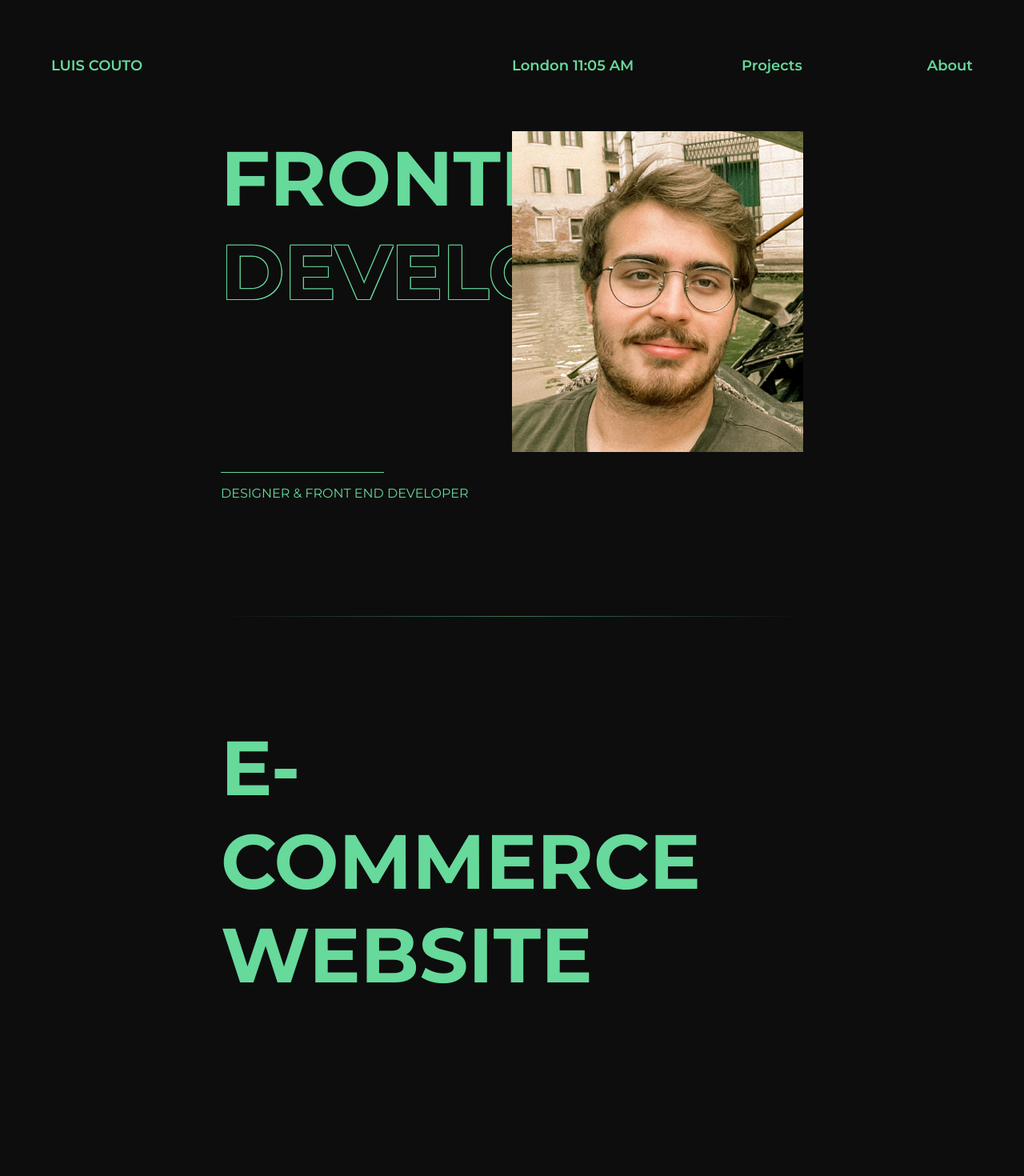
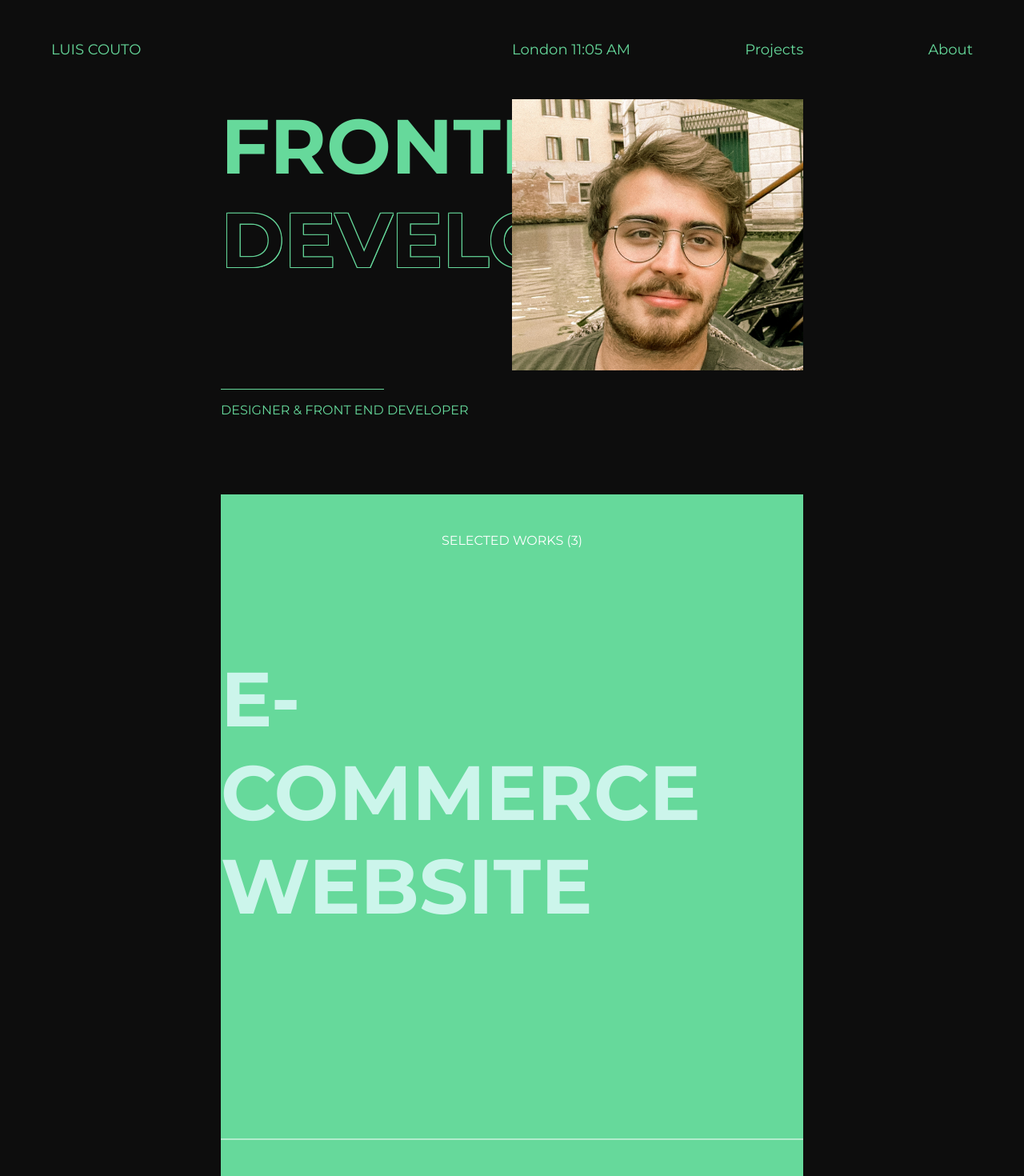
Before and after one commit to luiscouto99/portfolio-nextjs, a Next.js app: page / in a window 1280 px wide. Shown: the top 1470 px of the page at 80% size. Built offline with nearby package versions, Linux system fonts and the light colour scheme.

Commit message:
project section

```diff
--- a/components/Header.tsx
+++ b/components/Header.tsx
@@ -4,7 +4,7 @@ import Link from 'next/link'
 import styled from 'styled-components'
 
 const HeaderContainer = styled.header`
-  margin: 32px 64px;
+  margin: 12px 64px;
   height: 100px;
   display: flex;
   align-items: center;
@@ -16,7 +16,7 @@ const NavBar = styled.nav`
   justify-content: space-between;
   font-size: 18px;
   width: 100%;
-  font-weight: 600;
+  font-weight: 400;
 `;
 
 const Logo = styled.div`
--- a/components/Layout.tsx
+++ b/components/Layout.tsx
@@ -17,7 +17,7 @@ const Main = styled.main`
   flex: 1;
   display: flex;
   flex-direction: column;
-  margin: 0 64px;
+  /* margin: 0 64px; */
 `;
 
 const Layout = ({ children } : { children: any}) => {
--- /dev/null
+++ b/pages/Home/components/HeroSection.tsx
@@ -0,0 +1,85 @@
+import React from 'react'
+import Image from 'next/image'
+
+import portrait from '../../../public/images/portrait.jpg'
+
+import styled from 'styled-components'
+
+const Hero = styled.section`
+  margin: 0 276px;
+  display: flex;
+`;
+
+const HeroInfo = styled.div`
+  width: 50%;
+  display: flex;
+  flex-direction: column;
+  justify-content: center;
+`;
+
+type TitleProps = {
+  outline?: boolean;
+}
+const Title = styled.h1<TitleProps>`
+  text-transform: uppercase;
+  font-size: 96px;
+  font-weight: 700;
+  margin: 0;
+  padding-bottom: 128px;
+`;
+
+const TitleSpan = styled.span`
+  color: var(--background-color);
+  text-shadow:
+      1px 1px 0 var(--primary-color),
+      -1px -1px 0 var(--primary-color),
+      1px -1px 0 var(--primary-color),
+      -1px 1px 0 var(--primary-color),
+      1px 1px 0 var(--primary-color);
+`;
+
+const CareerContainer = styled.div``;
+
+const Separator = styled.div`
+  width: 204px;
+  height: 1px;
+  background-color: var(--primary-color);
+`;
+
+const Careers = styled.p`
+  text-transform: uppercase;
+  font-size: 16px;
+`;
+
+const HeroPortrait = styled.div`
+  width: 50%;
+
+  &:nth-child(1)  {
+    width: 100%;
+  }
+`;
+
+const ImageContainer = styled(Image)`
+  width: 100%;
+`;
+
+const HeroSection = () => {
+  return (
+    <Hero>
+        <HeroInfo>
+          <Title>Frontend <TitleSpan>Developer</TitleSpan></Title>
+
+          <CareerContainer>
+            <Separator />
+            <Careers>Designer & Front End Developer</Careers>
+          </CareerContainer>
+        </HeroInfo>
+
+        <HeroPortrait>
+          <ImageContainer src={portrait} alt="portrait of myself" layout='responsive' />
+        </HeroPortrait>
+      </Hero>
+  )
+}
+
+export default HeroSection
--- /dev/null
+++ b/pages/Home/components/ProjectSection.tsx
@@ -0,0 +1,62 @@
+import React from 'react'
+
+import ProjectCard from '../../../components/ProjectCard'
+import { projectsDB } from '../../../projectsDB'
+
+import styled from 'styled-components'
+
+type ProjectsProps = {
+    pageYOffset: number;
+}
+const Projects = styled.section<ProjectsProps>`
+    margin: ${props => props.pageYOffset > 0 ? '80px 0' : '80px 276px'};
+    padding: ${props => props.pageYOffset > 0 ? '48px 276px' : '48px 0'};
+    transition: all 0.6s ease-in-out;
+    display: flex;
+    flex-direction: column;
+    row-gap: 100px;
+    background-color: var(--primary-color);
+    color: var(--secondary-color);
+`;
+
+const ScrollButton = styled.div`
+`;
+
+const SectionTitle = styled.p`
+    text-transform: uppercase;
+    text-align: center;
+    margin: 0;
+    color: white;
+    cursor: pointer;
+`;
+
+const ProjectSeparator = styled.div`
+    width: 100%;
+    height: 2px;
+    opacity: 0.5;
+    background: white;
+    /* background: linear-gradient(to right, var(--background-color), var(--primary-color), var(--background-color)); */
+`;
+
+const ProjectSection = ({ pageYOffset }: { pageYOffset: number }) => {
+
+    return (
+        <Projects pageYOffset={pageYOffset}>
+            <ScrollButton onClick={() => window.scrollTo(0, 835)}>
+                <SectionTitle>
+                    Selected Works (3)
+                </SectionTitle>
+            </ScrollButton>
+            {projectsDB.map((project) => {
+                return (
+                    <>
+                        <ProjectCard key={project.id} project={project} pageYOffset={pageYOffset} />
+                        <ProjectSeparator />
+                    </>
+                )
+            })}
+        </Projects>
+    )
+}
+
+export default ProjectSection
--- a/pages/index.tsx
+++ b/pages/index.tsx
@@ -1,102 +1,17 @@
+import { useEffect, useState } from 'react'
 import type { NextPage } from 'next'
 import Head from 'next/head'
-import Image from 'next/image'
 
-import portrait from '../public/images/portrait.jpg'
-
-import styled, { css } from 'styled-components'
-import ProjectCard from '../components/ProjectCard'
-import { projectsDB } from '../projectsDB'
-import { useEffect, useState } from 'react'
-
-const Hero = styled.section`
-  margin: 0 212px;
-  display: flex;
-`;
-
-const HeroInfo = styled.div`
-  width: 50%;
-  display: flex;
-  flex-direction: column;
-  justify-content: center;
-`;
-
-type TitleProps = {
-  outline?: boolean;
-}
-const Title = styled.h1<TitleProps>`
-  text-transform: uppercase;
-  font-size: 96px;
-  font-weight: 700;
-  margin: 0;
-  padding-bottom: 192px;
-`;
-
-const TitleSpan = styled.span`
-  color: var(--background-color);
-  text-shadow:
-      1px 1px 0 var(--primary-color),
-      -1px -1px 0 var(--primary-color),
-      1px -1px 0 var(--primary-color),
-      -1px 1px 0 var(--primary-color),
-      1px 1px 0 var(--primary-color);
-`;
-
-const CareerContainer = styled.div``;
-
-const Separator = styled.div`
-  width: 204px;
-  height: 1px;
-  background-color: var(--primary-color);
-`;
-
-const Careers = styled.p`
-  text-transform: uppercase;
-  font-size: 16px;
-`;
-
-const HeroPortrait = styled.div`
-  width: 50%;
-
-  &:nth-child(1)  {
-    width: 100%;
-  }
-`;
-
-const ImageContainer = styled(Image)`
-  width: 100%;
-`;
-
-const Projects = styled.section`
-  margin: 0 212px;
-  padding: 128px 0;
-  display: flex;
-  flex-direction: column;
-  row-gap: 100px;
-`;
-
-const ProjectSeparator = styled.div`
-  width: 100%;
-  height: 1px;
-  opacity: 0.5;
-  background: linear-gradient(to right, var(--background-color), var(--primary-color), var(--background-color));
-`;
+import HeroSection from './Home/components/HeroSection'
+import { useRouter } from 'next/router'
+import ProjectSection from './Home/components/ProjectSection'
 
 const Home: NextPage = () => {
   const [pageYOffset, setPageYOffset] = useState(0);
+  const router = useRouter();
 
   useEffect(() => {
     window.addEventListener("scroll", () => setPageYOffset(window.pageYOffset));
-
-    // if (pageYOffset < 699) {
-    //   setProject(0)
-    // } else if (pageYOffset < 1289) {
-    //   setProject(1)
-    // } else if (pageYOffset < 1882) {
-    //   setProject(2)
-    // } else {
-    //   setProject(3)
-    // }
 
     return () => {
       window.removeEventListener("scroll", () => setPageYOffset(window.pageYOffset))
@@ -104,6 +19,7 @@ const Home: NextPage = () => {
   }, [pageYOffset]);
 
   console.log(pageYOffset);
+  console.log(router)
 
 
   return (
@@ -114,32 +30,8 @@ const Home: NextPage = () => {
         <link rel="icon" href="/favicon.ico" />
       </Head>
 
-      <Hero>
-        <HeroInfo>
-          <Title>Frontend <TitleSpan>Developer</TitleSpan></Title>
-
-          <CareerContainer>
-            <Separator />
-            <Careers>Designer & Front End Developer</Careers>
-          </CareerContainer>
-        </HeroInfo>
-
-        <HeroPortrait>
-          <ImageContainer src={portrait} alt="portrait of myself" layout='responsive' />
-        </HeroPortrait>
-      </Hero>
-
-      <Projects>
-        <ProjectSeparator />
-        {projectsDB.map((project) => {
-          return (
-            <>
-              <ProjectCard key={project.id} project={project} />
-              <ProjectSeparator />
-            </>
-          )
-        })}
-      </Projects>
+      <HeroSection />
+      <ProjectSection pageYOffset={pageYOffset} />
     </>
   )
 }
--- a/styles/globals.css
+++ b/styles/globals.css
@@ -8,6 +8,9 @@
 :root {
   --background-color: #0D0D0D;
   --primary-color: #66D99B;
+  /* --primary-color: #259b69;  */
+  --secondary-color: #ccf5eb;
+  --text-color: #dfd3c3;
 }
 
 html,
@@ -16,6 +19,7 @@ body {
   margin: 0;
   font-family: 'Montserrat', sans-serif;
   background-color: var(--background-color);
+  scroll-behavior: smooth;
 }
 
 a {
```
Also changed, not shown: components/ProjectCard.tsx (+10 -4 lines), public/images/portrait.jpg.
